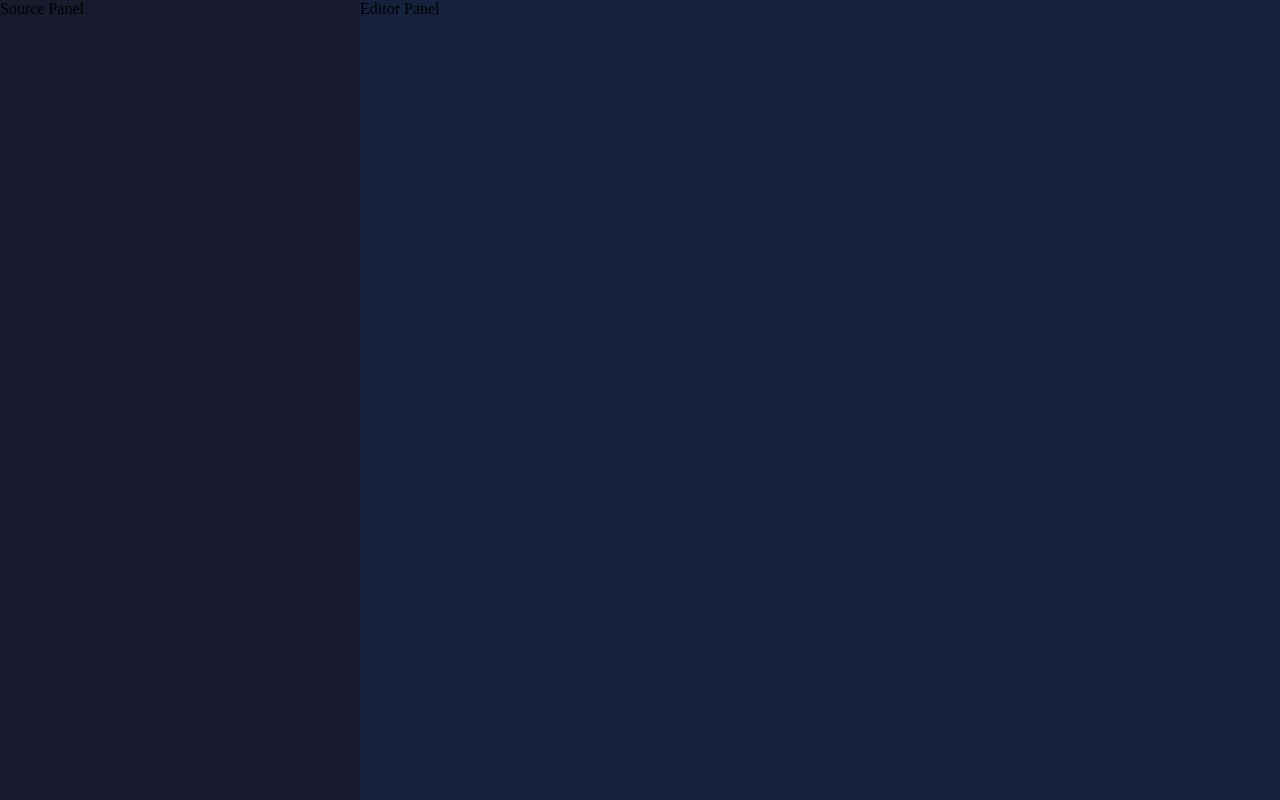
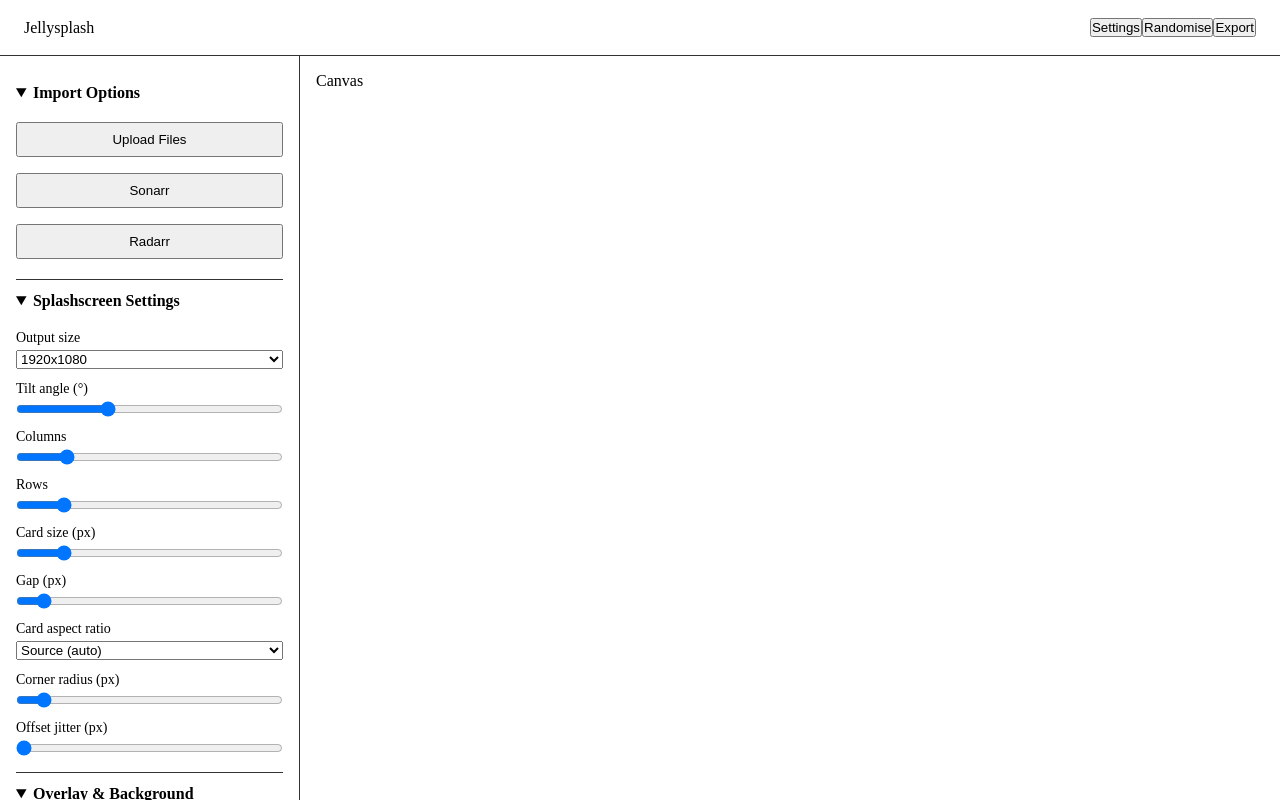
Before and after one commit to 3x333/jellysplash, a React (Vite) app: page / in a window 1280 px wide. Built offline with nearby package versions, Linux system fonts and the light colour scheme.

Commit message:
gut boilerplate, add initial app layout

```diff
--- a/src/App.css
+++ b/src/App.css
@@ -0,0 +1,67 @@
+*, *::before, *::after {
+  box-sizing: border-box;
+  margin: 0;
+  padding: 0;
+}
+
+.app-layout {
+  display: grid;
+  grid-template-rows: 56px 1fr;
+  grid-template-columns: 300px 1fr;
+  grid-template-areas:
+    "header  header"
+    "sidebar canvas";
+  height: 100vh;
+}
+
+.app-header {
+  grid-area: header;
+  display: flex;
+  align-items: center;
+  justify-content: space-between;
+  padding: 0 1.5rem;
+  border-bottom: 1px solid #333;
+}
+
+.app-sidebar {
+  grid-area: sidebar;
+  overflow-y: auto;
+  border-right: 1px solid #333;
+  padding: 1rem;
+}
+
+.app-canvas {
+  grid-area: canvas;
+  padding: 1rem;
+}
+
+.app-sidebar details {
+  border-bottom: 1px solid #333;
+}
+
+.app-sidebar summary {
+  padding: 0.75rem 0;
+  cursor: pointer;
+  font-weight: 600;
+  user-select: none;
+}
+
+.section-content {
+  display: flex;
+  flex-direction: column;
+  gap: 0.75rem;
+  padding: 0.5rem 0 1rem;
+}
+
+.control-group {
+  display: flex;
+  flex-direction: column;
+  gap: 0.25rem;
+  font-size: 0.875rem;
+}
+
+.import-btn {
+  width: 100%;
+  padding: 0.5rem;
+  margin-bottom: 0.25rem;
+}
--- a/src/App.tsx
+++ b/src/App.tsx
@@ -1,10 +1,19 @@
 import './App.css'
+import Sidebar from './components/Sidebar'
 
 function App() {
   return (
     <div className="app-layout">
-      <aside className="source-panel">Source Panel</aside>
-      <main className="editor-panel">Editor Panel</main>
+      <header className="app-header">
+        <span>Jellysplash</span>
+        <div>
+          <button type="button">Settings</button>
+          <button type="button">Randomise</button>
+          <button type="button">Export</button>
+        </div>
+      </header>
+      <Sidebar />
+      <main className="app-canvas">Canvas</main>
     </div>
   )
 }
--- /dev/null
+++ b/src/components/Sidebar.tsx
@@ -0,0 +1,115 @@
+export default function Sidebar() {
+    return (
+        <aside className="app-sidebar">
+
+            <details open>
+                <summary>Import Options</summary>
+                <div className="section-content">
+                    <button type="button" className="import-btn">Upload Files</button>
+                    <button type="button" className="import-btn">Sonarr</button>
+                    <button type="button" className="import-btn">Radarr</button>
+                </div>
+            </details>
+
+            <details open>
+                <summary>Splashscreen Settings</summary>
+                <div className="section-content">
+
+                    <div className="control-group">
+                        <label htmlFor="out-size">Output size</label>
+                        <select id="out-size" defaultValue="1920x1080">
+                            <option value="1920x1080">1920x1080</option>
+                            <option value="2560x1440">2560x1440</option>
+                            <option value="3840x2160">3840x2160</option>
+                        </select>
+                    </div>
+
+                    <div className="control-group">
+                        <label htmlFor="tilt">Tilt angle (°)</label>
+                        <input id="tilt" type="range" defaultValue={-15} min={-45} max={45} step={1} />
+                    </div>
+
+                    <div className="control-group">
+                        <label htmlFor="columns">Columns</label>
+                        <input id="columns" type="range" defaultValue={6} min={1} max={30} step={1} />
+                    </div>
+
+                    <div className="control-group">
+                        <label htmlFor="rows">Rows</label>
+                        <input id="rows" type="range" defaultValue={4} min={1} max={20} step={1} />
+                    </div>
+
+                    <div className="control-group">
+                        <label htmlFor="card-size">Card size (px)</label>
+                        <input id="card-size" type="range" defaultValue={200} min={50} max={1000} step={1} />
+                    </div>
+
+                    <div className="control-group">
+                        <label htmlFor="gap">Gap (px)</label>
+                        <input id="gap" type="range" defaultValue={8} min={0} max={100} step={1} />
+                    </div>
+
+                    <div className="control-group">
+                        <label htmlFor="aspect-ratio">Card aspect ratio</label>
+                        <select id="aspect-ratio">
+                            <option value="source">Source (auto)</option>
+                            <option value="2/3">2:3 — Portrait (posters)</option>
+                            <option value="3/2">3:2 — Landscape</option>
+                            <option value="4/3">4:3 — Classic</option>
+                            <option value="16/9">16:9 — Widescreen</option>
+                            <option value="1/1">1:1 — Square</option>
+                        </select>
+                    </div>
+
+                    <div className="control-group">
+                        <label htmlFor="corner-radius">Corner radius (px)</label>
+                        <input id="corner-radius" type="range" defaultValue={8} min={0} max={100} step={1} />
+                    </div>
+
+                    <div className="control-group">
+                        <label htmlFor="jitter">Offset jitter (px)</label>
+                        <input id="jitter" type="range" defaultValue={0} min={0} max={100} step={1} />
+                    </div>
+
+                </div>
+            </details>
+
+            <details open>
+                <summary>Overlay & Background</summary>
+                <div className="section-content">
+
+                    <div className="control-group">
+                        <label htmlFor="bg-colour">Background colour</label>
+                        <input id="bg-colour" type="color" defaultValue="#000000" />
+                    </div>
+
+                    <div className="control-group">
+                        <label htmlFor="overlay-type">Overlay type</label>
+                        <select id="overlay-type">
+                            <option value="none">None</option>
+                            <option value="vignette">Vignette</option>
+                            <option value="gradient">Gradient</option>
+                        </select>
+                    </div>
+
+                    <div className="control-group">
+                        <label htmlFor="overlay-strength">Overlay strength</label>
+                        <input id="overlay-strength" type="range" defaultValue={50} min={0} max={100} step={1} />
+                    </div>
+
+                    <div className="control-group">
+                        <label htmlFor="brightness">Brightness</label>
+                        <input id="brightness" type="range" defaultValue={100} min={0} max={200} step={1} />
+                    </div>
+
+                    <div className="control-group">
+                        <label htmlFor="saturation">Saturation</label>
+                        <input id="saturation" type="range" defaultValue={100} min={0} max={200} step={1} />
+                    </div>
+
+                </div>
+            </details>
+
+        </aside>
+    )
+}
```
